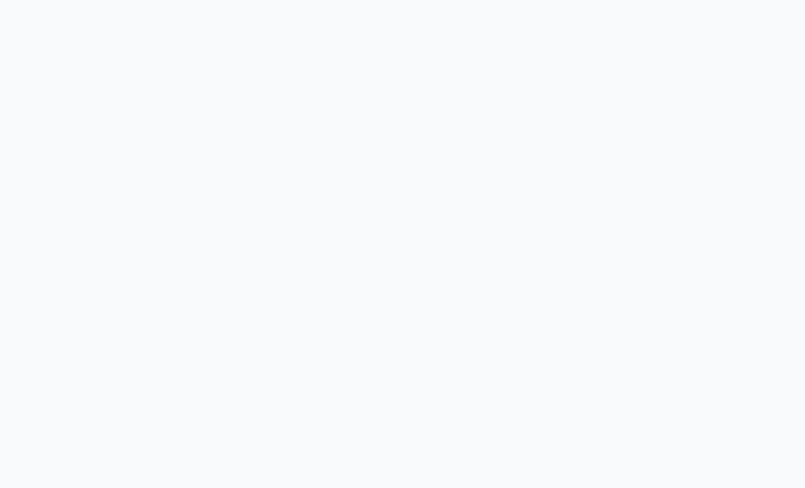
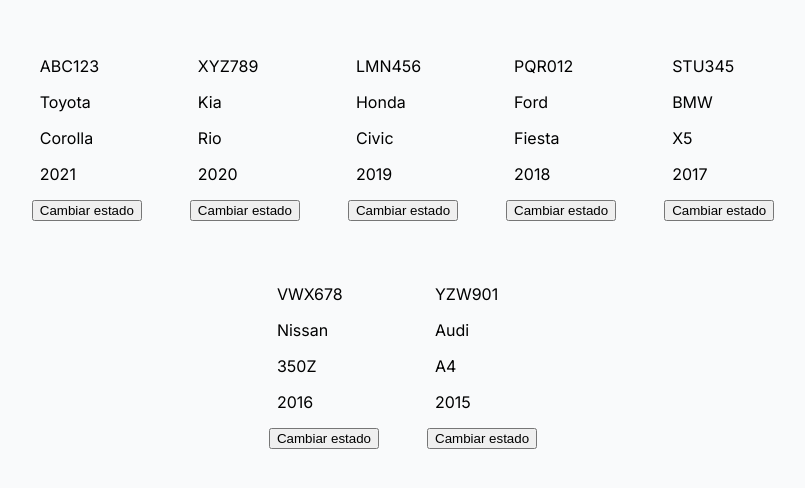
Before and after one commit to Tulio-pe/Tallerazo-Front, an Angular app: page /workshop/cars in a window 1280 px wide. Before the commit this address led to /. Shown: the part 148-636 px from the top of the page, without its empty margins (237-1042 px from the left). Built offline with nearby package versions, Linux system fonts and the light colour scheme.

Commit message:
fix: Added list cars

```diff
--- a/src/app/app.routes.ts
+++ b/src/app/app.routes.ts
@@ -19,7 +19,11 @@
       import("./tracking/components/vehicle-tracking/vehicle-tracking.component").then((m) => m.VehicleTrackingComponent),
   },*/
 
-
+  {
+    path: "workshop/cars",
+    loadComponent: () =>
+      import("./workshop-core/pages/list-cars/list-cars.component").then((m) => m.ListCarsComponent),
+  },
   {
     path: "workshop/dashboard",
     loadComponent: () =>
--- a/src/app/workshop-core/pages/list-cars/list-cars.component.html
+++ b/src/app/workshop-core/pages/list-cars/list-cars.component.html
@@ -1 +1,5 @@
-<p>list-cars works!</p>
+<div class="vehicles-list-container">
+  <app-item-auto *ngFor="let vehicle of vehicles" [vehicle]="vehicle">
+  </app-item-auto>
+  <p *ngIf="vehicles.length === 0">No hay autos registrados</p>
+</div>
```
